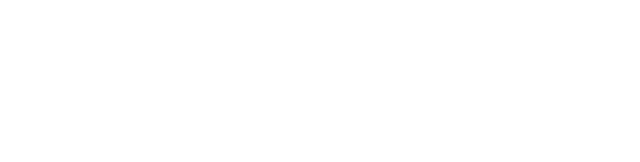
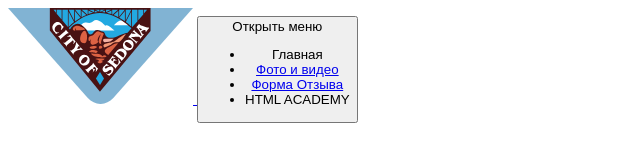
Before and after one commit to htmlacademy-adaptive/2015497-sedona-27, a website: page source/index.html in a window 1280 px wide. Shown: the whole page, without its empty margins (0-640 px from the left). Drawn offline with Linux system fonts and the light colour scheme.

Commit message:
размечает хедер

```diff
--- a/source/index.html
+++ b/source/index.html
@@ -10,7 +10,28 @@
 	<!-- Хедер -->
 		<header class="main-header">
 			<nav class="main-nav">
-
+				<a class="main-nav__logo" href="#">
+					<img src="./img/logo.svg" alt="Логотип Седоны." width="185" height="96">
+				</a>
+				<button class="main-nav__toogle" type="button">
+					<span class="visually-hidden">Открыть меню</span>
+					<div class="main-nav__wrapper">
+						<ul class="main-nav__list">
+							<li class="main-nav__list__item main-nav__list__item--current">
+								<a>Главная</a>
+							</li>
+							<li class="main-nav__list__item">
+								<a href="catalog.html">Фото и видео</a>
+							</li>
+							<li class="main-nav__list__item">
+								<a href="form.html">Форма Отзыва</a>
+							</li>
+							<li class="main-nav__list__item">
+								<a class="#">HTML ACADEMY</a>
+							</li>
+						</ul>
+					</div>
+				</button>
 			</nav>
 		</header>
 
```
